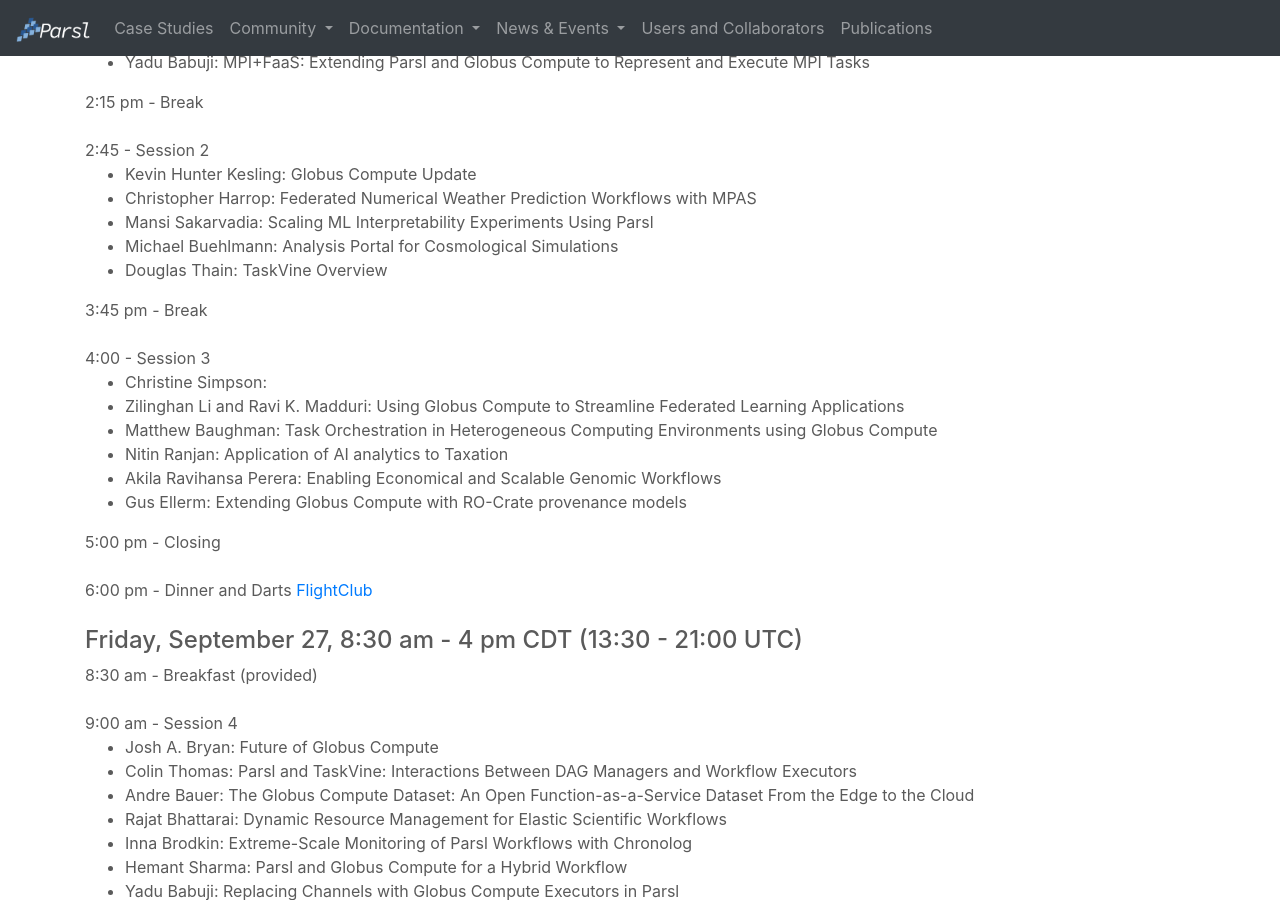
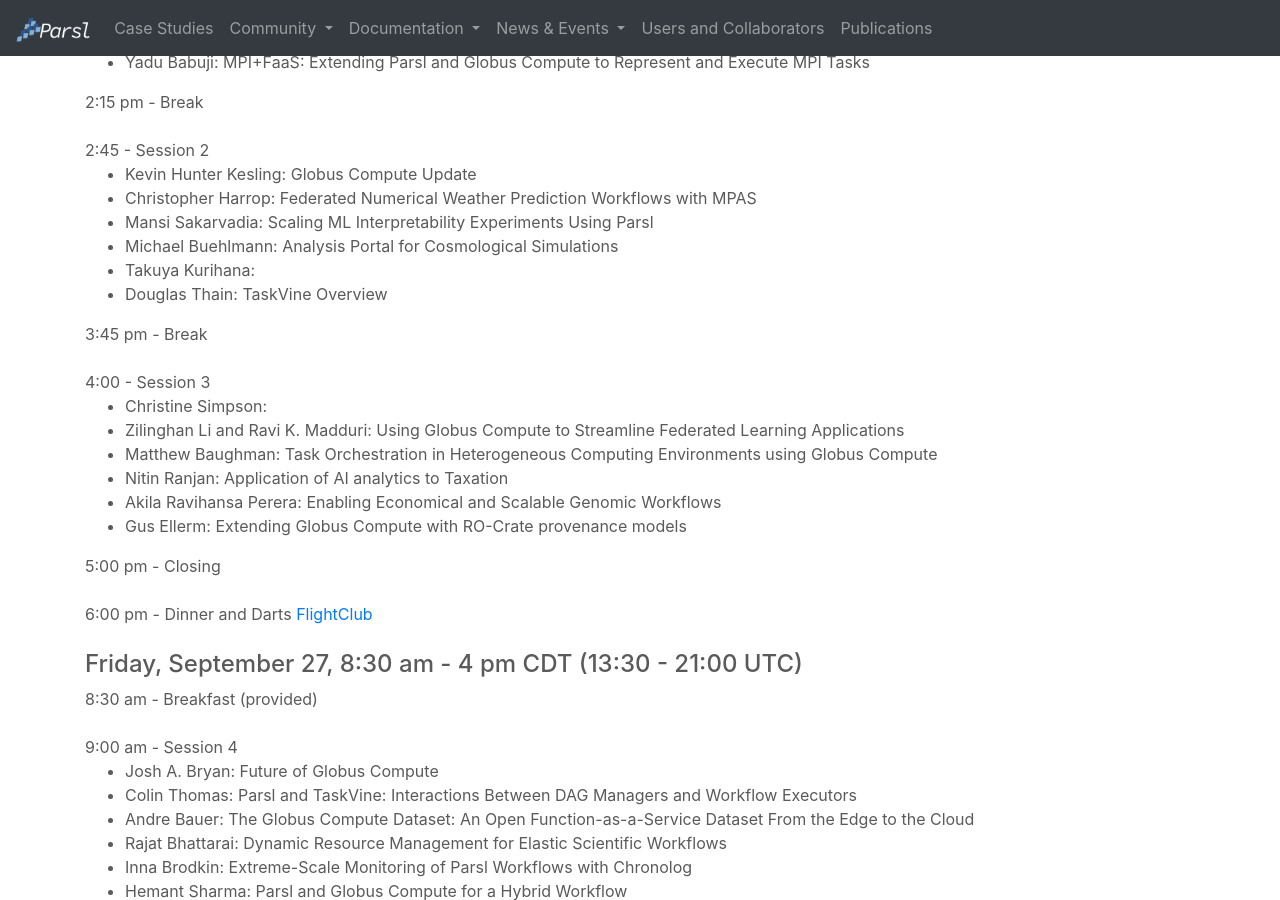
Before and after one commit to Parsl/parsl.github.io, a Jekyll site: the page built from parslfest/parslfest2024.html, in a window 1280 px wide and 900 px high, scrolled down 1828 px. Built offline with Jekyll 4.4.1, drawn with Linux system fonts in a browser that asks for light colours.

Commit message:
Update parslfest2024.html

```diff
--- a/parslfest/parslfest2024.html
+++ b/parslfest/parslfest2024.html
@@ -131,6 +131,7 @@
 	<li>Christopher Harrop: Federated Numerical Weather Prediction Workflows with MPAS</li>
 	<li>Mansi Sakarvadia: Scaling ML Interpretability Experiments Using Parsl</li>
 	<li>Michael Buehlmann: Analysis Portal for Cosmological Simulations</li>
+	<li>Takuya Kurihana: </li>
 	<li>Douglas Thain: TaskVine Overview</li>
       </ul>
 
```
